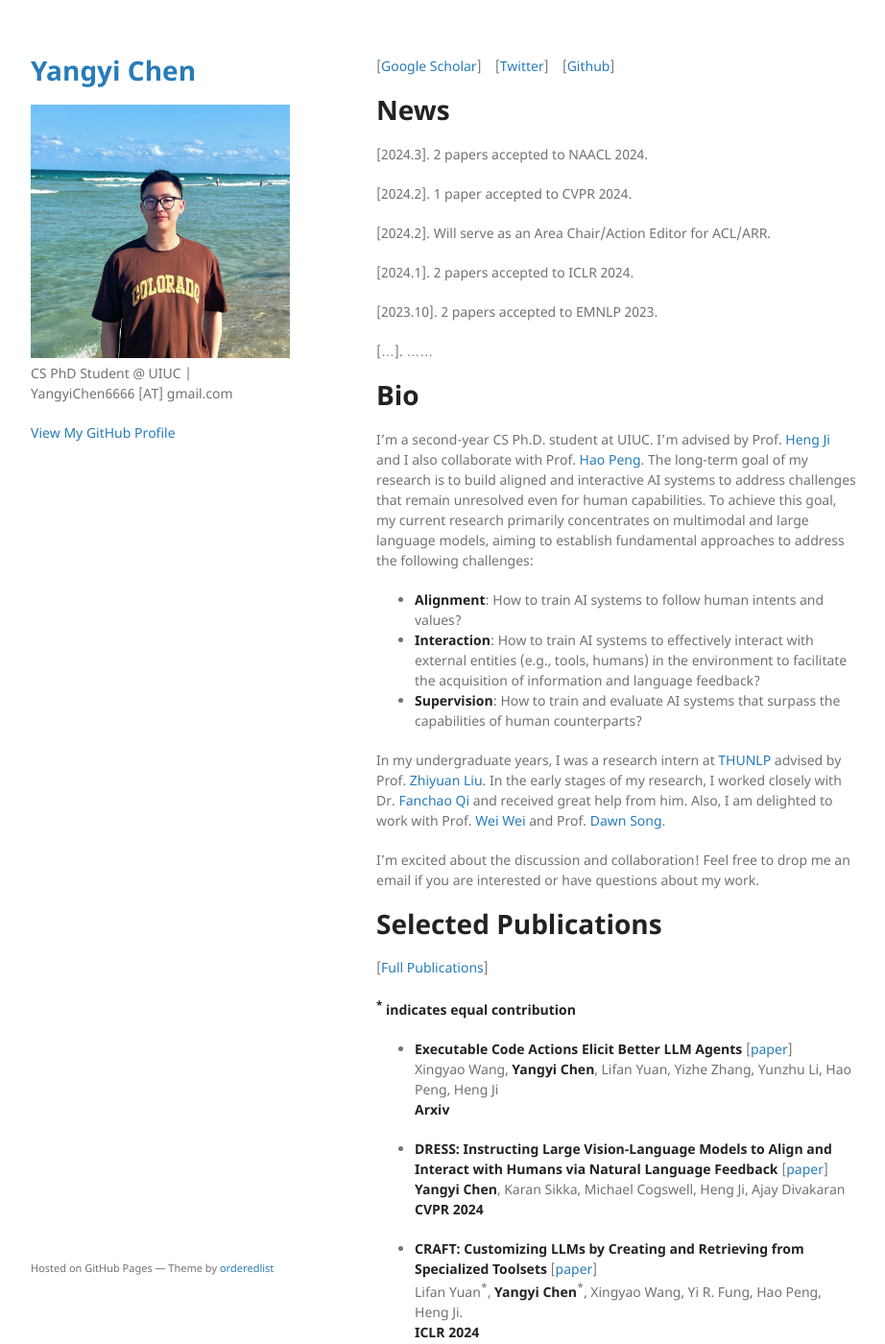
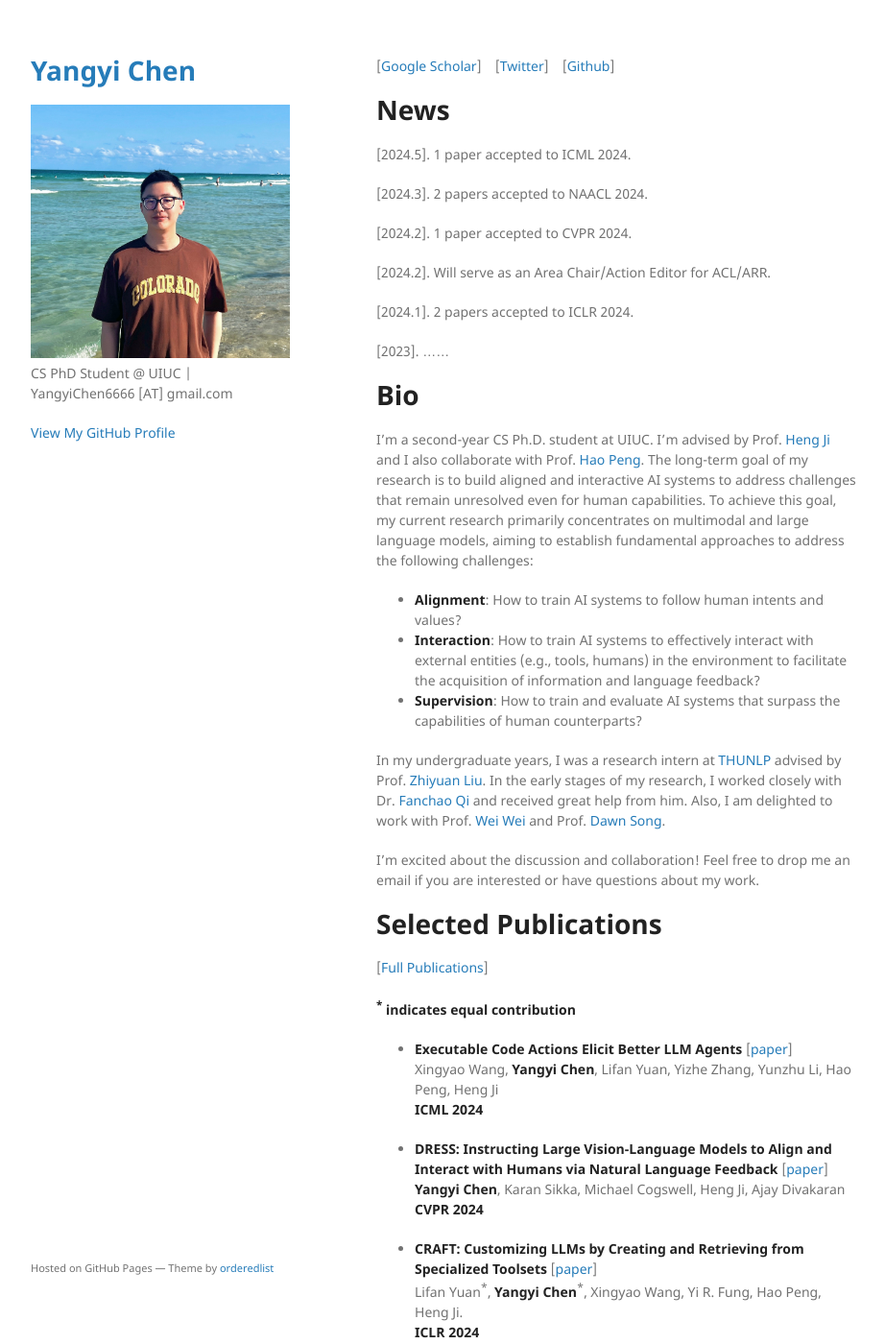
Before and after one commit to Yangyi-Chen/yangyi-chen.github.io, a Jekyll site: the page built from index.md, in a window 1280 px wide and 1400 px high. Shown: the whole window at 96% size, without its empty margins (178-1100 px from the left). Built offline with Jekyll 4.4.1, drawn with Linux system fonts in a browser that asks for light colours.

Commit message:
Update index.md

```diff
--- a/index.md
+++ b/index.md
@@ -12,6 +12,8 @@ layout: default
 
 [2023.5]. Start my summer internship at SRI International (NJ). [2023.5]. 4 papers accepted to ACL 2023 (3 findings).-->
 # News
+[2024.5]. 1 paper accepted to ICML 2024.
+
 [2024.3]. 2 papers accepted to NAACL 2024.
 
 [2024.2]. 1 paper accepted to CVPR 2024.
@@ -20,9 +22,7 @@ layout: default
 
 [2024.1]. 2 papers accepted to ICLR 2024.
 
-[2023.10]. 2 papers accepted to EMNLP 2023.
-
-[...]. ......
+[2023]. ......
 
 
 
@@ -50,7 +50,7 @@ I'm excited about the discussion and collaboration! Feel free to drop me an emai
 
 **<sup>\*</sup>  indicates equal contribution**
 
-- **Executable Code Actions Elicit Better LLM Agents** [[paper](https://arxiv.org/abs/2402.01030)] <br/> Xingyao Wang, **Yangyi Chen**, Lifan Yuan, Yizhe Zhang, Yunzhu Li, Hao Peng, Heng Ji <br/> **Arxiv**
+- **Executable Code Actions Elicit Better LLM Agents** [[paper](https://arxiv.org/abs/2402.01030)] <br/> Xingyao Wang, **Yangyi Chen**, Lifan Yuan, Yizhe Zhang, Yunzhu Li, Hao Peng, Heng Ji <br/> **ICML 2024**
 
 - **DRESS: Instructing Large Vision-Language Models to Align and Interact with Humans via Natural Language Feedback** [[paper](http://arxiv.org/abs/2311.10081)] <br/> **Yangyi Chen**, Karan Sikka, Michael Cogswell, Heng Ji, Ajay Divakaran <br/> **CVPR 2024**
 
```
